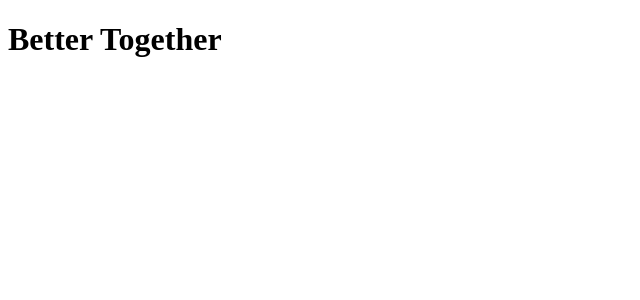
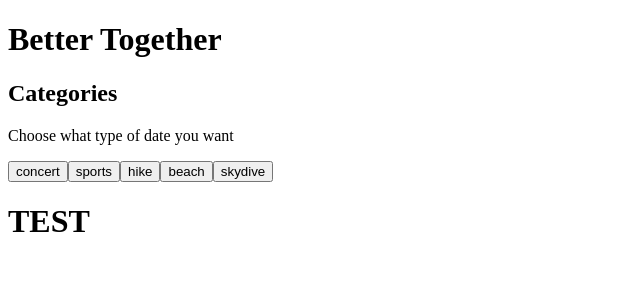
Before and after one commit to CS36TeamWobbegong/Lazy-Date, a React app: page / in a window 1280 px wide. Shown: the top 300 px of the page, without its empty margins (0-640 px from the left). Built offline with nearby package versions, Linux system fonts and the light colour scheme.

Commit message:
rename react files pascal case, implement CategoriesContainer

```diff
--- a/client/app.jsx
+++ b/client/App.jsx
@@ -1,18 +1,20 @@
 import React, { Component } from 'react';
+import CategoriesContainer from './containers/CategoriesContainer.jsx';
+import ResultsContainer from './containers/ResultsContainer.jsx';
 
 class App extends Component {
     constructor() {
         super()
         this.state = {
-
+            selectedKeywords: ['outdoors', 'event']
         }
     }
     render() {
         return (
             <div>
                 <h1 className="title">Better Together</h1>
-                <categoriesContainer/>
-                <resultsContainer/>
+                <CategoriesContainer/>
+                <ResultsContainer/>
             </div>
         )
     }
--- /dev/null
+++ b/client/containers/CategoriesContainer.jsx
@@ -0,0 +1,24 @@
+import React, {Component} from 'react';
+
+class CategoriesContainer extends Component {
+    constructor(props){
+        super(props)
+    }
+
+    render() {
+        const categories = ['concert', 'sports', 'hike', 'beach', 'skydive'];
+        const keywords = [];
+        for (let i = 0; i < categories.length; i++) {
+            keywords.push(<button>{categories[i]}</button>);
+        }
+        return (
+            <div>
+                <h2>Categories</h2>
+                <p>Choose what type of date you want</p>
+                {keywords}
+            </div>
+        )
+    }
+}
+
+export default CategoriesContainer;
--- /dev/null
+++ b/client/containers/ResultsContainer.jsx
@@ -0,0 +1,12 @@
+import React, { Component } from 'react';
+
+export class ResultsContainer extends Component {
+
+    render() {
+        return (
+            <h1>TEST</h1>
+        )
+    }
+}
+
+export default ResultsContainer;
--- a/client/index.js
+++ b/client/index.js
@@ -1,6 +1,6 @@
 import React from 'react';
 import { render } from 'react-dom';
-import App from './app.jsx'
+import App from './App.jsx'
 import styles from './styles.css';
 
 
```
Also changed, not shown: client/containers/catergoriesContainer.jsx (deleted), client/containers/resultsContainer.jsx (deleted).
